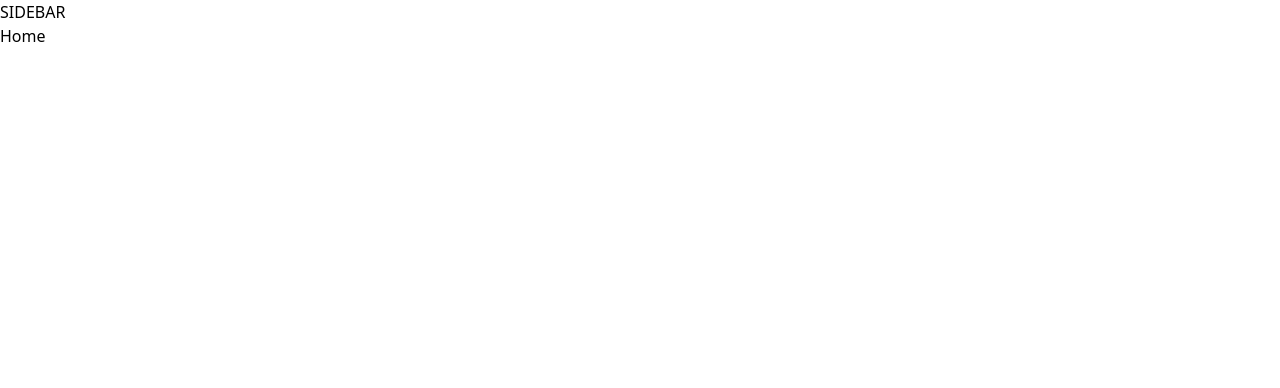
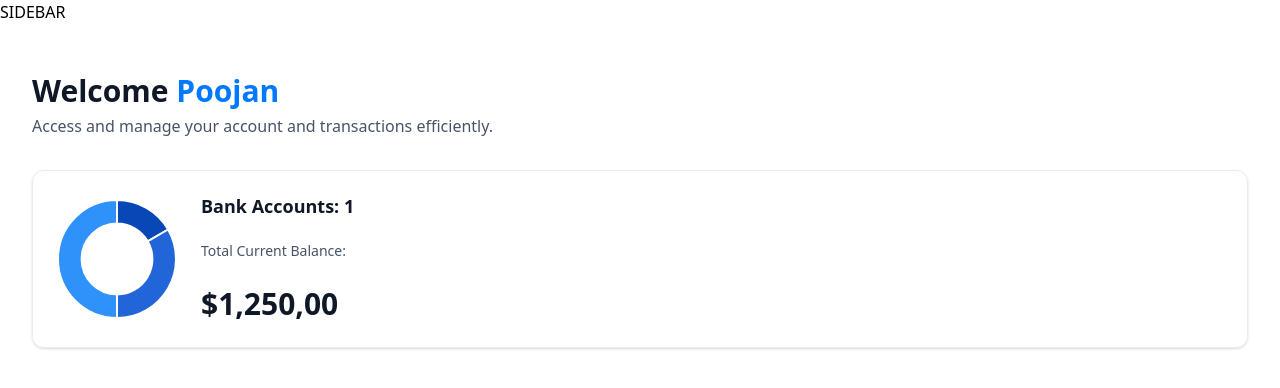
Before and after one commit to Poojan38380/Bankify, a Next.js app: page / in a window 1280 px wide. Shown: the top 388 px of the page. Built offline with nearby package versions, Linux system fonts and the light colour scheme.

Commit message:
Add Homepage Header Component

```diff
--- a/app/(root)/page.tsx
+++ b/app/(root)/page.tsx
@@ -1,7 +1,28 @@
+import HeaderBox from "@/components/HeaderBox";
+import TotalBalanceBox from "@/components/TotalBalanceBox";
 import React from "react";
 
 const Home = () => {
-  return <div>Home</div>;
+  const loggedIn = { firstName: "Poojan" };
+  return (
+    <section className="home">
+      <div className="home-content">
+        <header className="home-header">
+          <HeaderBox
+            type="greeting"
+            title="Welcome"
+            user={loggedIn?.firstName || "Guest"}
+            subtext="Access and manage your account and transactions efficiently."
+          />
+          <TotalBalanceBox
+            accounts={[]}
+            totalBanks={1}
+            totalCurrentBalance={1250}
+          />
+        </header>
+      </div>
+    </section>
+  );
 };
 
 export default Home;
--- /dev/null
+++ b/components/AnimatedCounter.tsx
@@ -0,0 +1,12 @@
+"use client";
+import CountUp from "react-countup";
+
+const AnimatedCounter = ({ amount }: { amount: number }) => {
+  return (
+    <div className="w-full">
+      <CountUp duration={2} decimals={2} decimal="," prefix="$" end={amount} />
+    </div>
+  );
+};
+
+export default AnimatedCounter;
--- /dev/null
+++ b/components/DoughnutChart.tsx
@@ -0,0 +1,27 @@
+"use client";
+
+import { Chart as ChartJS, ArcElement, Tooltip, Legend } from "chart.js";
+import { Doughnut } from "react-chartjs-2";
+
+ChartJS.register(ArcElement, Tooltip, Legend);
+
+const DoughnutChart = ({ accounts }: { accounts: DoughnutChartProps }) => {
+  const data = {
+    datasets: [
+      {
+        label: "Banks",
+        data: [1250, 2500, 3750],
+        backgroundColor: ["#0747b6", "#2265d8", "#2f91fa"],
+      },
+    ],
+    labels: ["Bank1", "Bank2", "Bank 3"],
+  };
+  return (
+    <Doughnut
+      data={data}
+      options={{ cutout: "60%", plugins: { legend: { display: false } } }}
+    />
+  );
+};
+
+export default DoughnutChart;
--- /dev/null
+++ b/components/HeaderBox.tsx
@@ -0,0 +1,22 @@
+import React from "react";
+
+const HeaderBox = ({
+  type = "title",
+  title,
+  subtext,
+  user,
+}: HeaderBoxProps) => {
+  return (
+    <div className="header-box">
+      <h1 className="header-box-title">
+        {title}
+        {type === "greeting" && (
+          <span className="text-bankGradient">&nbsp;{user}</span>
+        )}
+      </h1>
+      <p className="header-box-subtext">{subtext}</p>
+    </div>
+  );
+};
+
+export default HeaderBox;
--- /dev/null
+++ b/components/TotalBalanceBox.tsx
@@ -0,0 +1,29 @@
+import React from "react";
+import AnimatedCounter from "./AnimatedCounter";
+import DoughnutChart from "./DoughnutChart";
+
+const TotalBalanceBox = ({
+  accounts = [],
+  totalBanks,
+  totalCurrentBalance,
+}: TotlaBalanceBoxProps) => {
+  return (
+    <section className="total-balance">
+      <div className="total-balance-chart">
+        <DoughnutChart accounts={accounts} />
+      </div>
+      <div className="flex flex-col gap-6">
+        <h2 className="header-2">Bank Accounts: {totalBanks} </h2>
+        <div className="flex flex-col gap-6">
+          <p className="total-balance-label">Total Current Balance: </p>
+
+          <div className="total-balance-amount flex-center gap-2">
+            <AnimatedCounter amount={totalCurrentBalance} />
+          </div>
+        </div>
+      </div>
+    </section>
+  );
+};
+
+export default TotalBalanceBox;
--- a/package.json
+++ b/package.json
@@ -10,11 +10,15 @@
   },
   "dependencies": {
     "@radix-ui/react-slot": "^1.1.0",
+    "chart.js": "^4.4.3",
     "class-variance-authority": "^0.7.0",
     "clsx": "^2.1.1",
     "lucide-react": "^0.412.0",
     "next": "14.2.5",
+    "query-string": "^9.0.0",
     "react": "^18",
+    "react-chartjs-2": "^5.2.0",
+    "react-countup": "^6.5.3",
     "react-dom": "^18",
     "tailwind-merge": "^2.4.0",
     "tailwindcss-animate": "^1.0.7"
```
Also changed, not shown: 1 other file (tests, documents, lock files or other folders).
